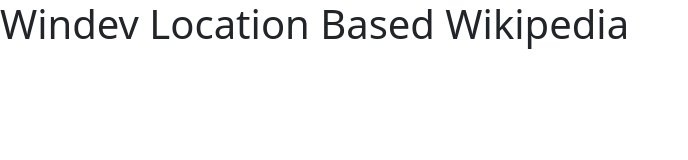
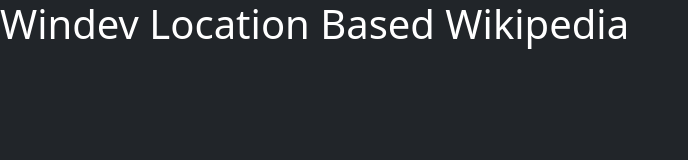
Before and after one commit to Dodowingster/Windev, a plain HTML site: page index.html in a window 1280 px wide. Shown: the whole page, without its empty margins (0-688 px from the left). Drawn offline with nearby package versions, Linux system fonts and the light colour scheme.

Commit message:
Implement dark mode

```diff
--- a/index.html
+++ b/index.html
@@ -13,9 +13,9 @@
 
 </head>
 
-<body>
+<body class="bg-dark">
   <header>
-    <h1> Windev Location Based Wikipedia</h1>
+    <h1 class="text-white"> Windev Location Based Wikipedia</h1>
   </header>
   <main>
 
```
